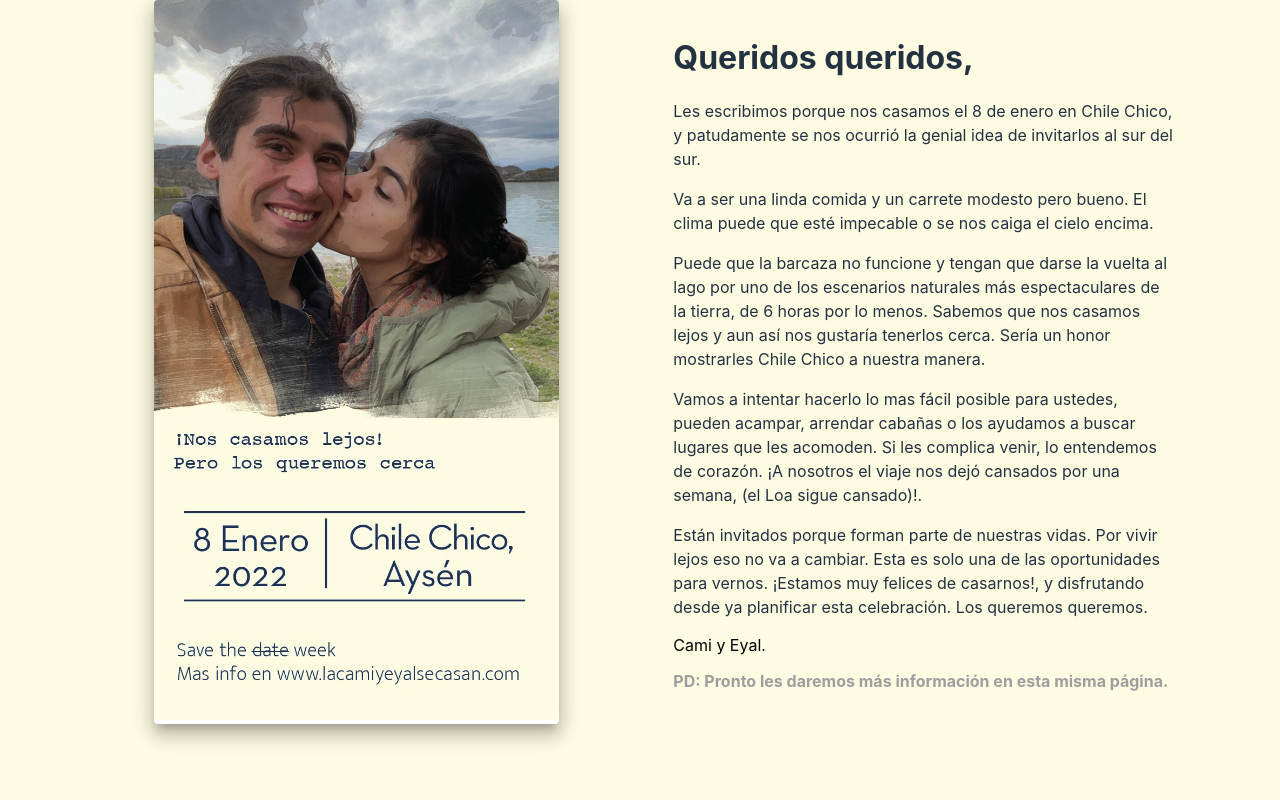
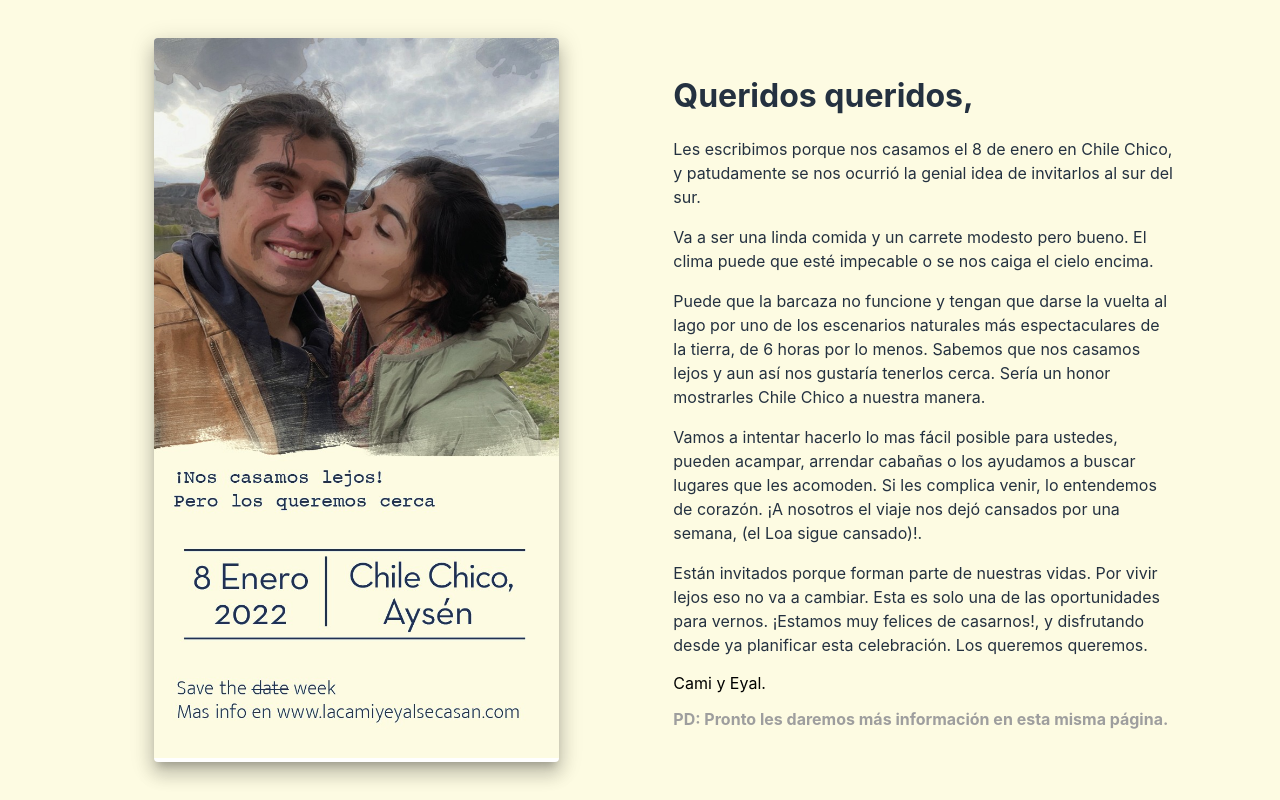
Before and after one commit to elevyg/matri-sol-dante, a React (Create React App) app: page / in a window 1280 px wide. Built offline with nearby package versions, Linux system fonts and the light colour scheme.

Commit message:
fix: grid height

```diff
--- a/src/App.tsx
+++ b/src/App.tsx
@@ -10,7 +10,13 @@ function App() {
   return (
     <div className={classes.background}>
       <Container maxWidth="lg" className={classes.container} disableGutters>
-        <Grid container justifyContent="space-evenly" alignItems="center">
+        <Grid
+          container
+          justifyContent="space-evenly"
+          alignItems="center"
+          alignContent="center"
+          height="100%"
+        >
           <Grid
             item
             md={5}
```
